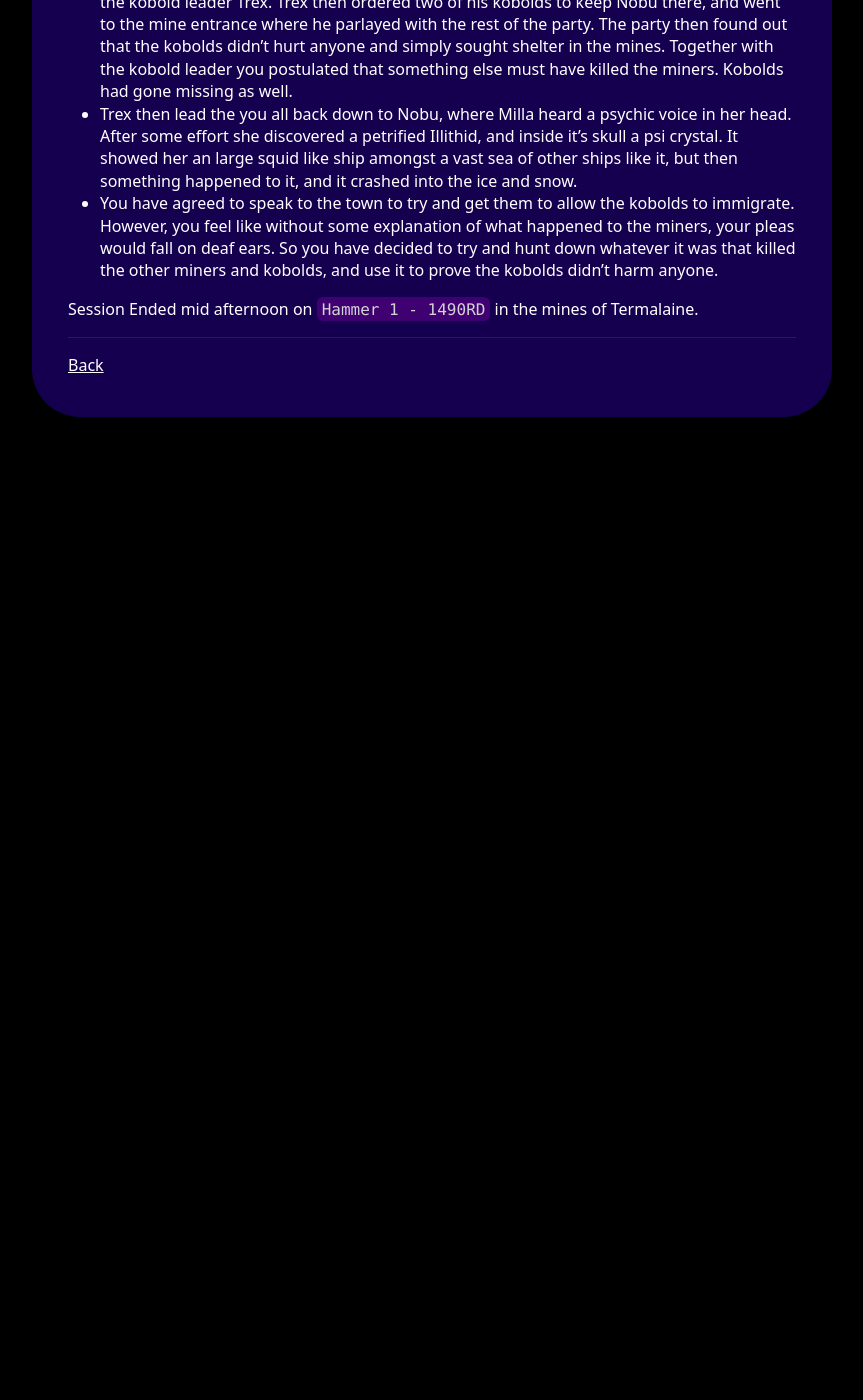
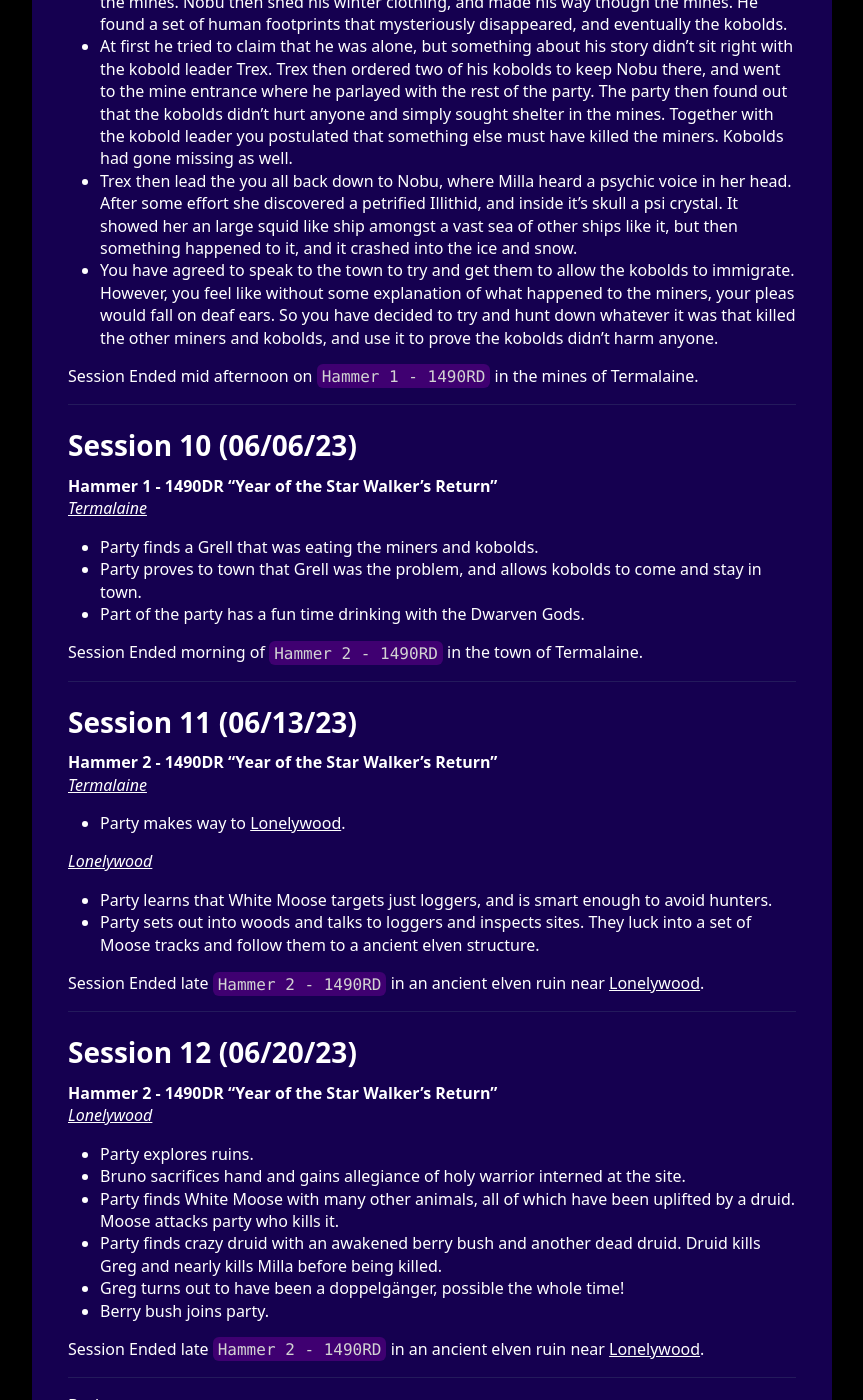
Before and after one commit to GMTim/RimeOfTheFrostMaiden, a Jekyll site: the page built from past-sessions.md, in a window 1280 px wide and 1400 px high, scrolled down 10376 px. Shown: the whole window, without its empty margins (208-1071 px from the left). Built offline with Jekyll 4.4.1, drawn with Linux system fonts in a browser that asks for light colours; before the commit the page ends 10813 px from its top, so only the background shows below that; some of the changed text lies outside the part shown.

Commit message:
Added in updates for last few sessions.

```diff
--- a/past-sessions.md
+++ b/past-sessions.md
@@ -11,6 +11,9 @@
 > - [Session 7](#session-7-031423) - 03/14/23
 > - [Session 8](#session-8-032123) - 03/21/23
 > - [Session 9](#session-9-041823) - 04/18/23
+> - [Session 10](#session-10-060623) - 06/06/23
+> - [Session 10](#session-11-061323) - 06/13/23
+> - [Session 11](#session-12-062023) - 06/20/23
 
 ### Session 1 (01/24/23)
 **Nightal 20 - 1489DR "The Year of the Warrior Princess"**
@@ -205,4 +208,46 @@ _[Termalaine](./locations/termalaine.md)_
 Session Ended mid afternoon on `Hammer 1 - 1490RD` in the mines of Termalaine.
 
 ---
+
+### Session 10 (06/06/23)
+**Hammer 1 - 1490DR “Year of the Star Walker's Return”**
+_[Termalaine](./locations/termalaine.md)_
+
+- Party finds a Grell that was eating the miners and kobolds.
+- Party proves to town that Grell was the problem, and allows kobolds to come and stay in town.
+- Part of the party has a fun time drinking with the Dwarven Gods.
+
+Session Ended morning of `Hammer 2 - 1490RD` in the town of Termalaine.
+
+---
+
+### Session 11 (06/13/23)
+**Hammer 2 - 1490DR “Year of the Star Walker's Return”**
+_[Termalaine](./locations/termalaine.md)_
+
+- Party makes way to [Lonelywood](./locations/lonelywood.md).
+
+_[Lonelywood](./locations/lonelywood.md)_
+
+- Party learns that White Moose targets just loggers, and is smart enough to avoid hunters.
+- Party sets out into woods and talks to loggers and inspects sites. They luck into a set of Moose tracks and follow them to a ancient elven structure.
+
+Session Ended late `Hammer 2 - 1490RD` in an ancient elven ruin near [Lonelywood](./locations/lonelywood.md).
+
+---
+
+### Session 12 (06/20/23)
+**Hammer 2 - 1490DR “Year of the Star Walker's Return”**
+_[Lonelywood](./locations/lonelywood.md)_
+
+- Party explores ruins.
+- Bruno sacrifices hand and gains allegiance of holy warrior interned at the site.
+- Party finds White Moose with many other animals, all of which have been uplifted by a druid. Moose attacks party who kills it.
+- Party finds crazy druid with an awakened berry bush and another dead druid. Druid kills Greg and nearly kills Milla before being killed.
+- Greg turns out to have been a doppelgänger, possible the whole time!
+- Berry bush joins party.
+
+Session Ended late `Hammer 2 - 1490RD` in an ancient elven ruin near [Lonelywood](./locations/lonelywood.md).
+
+---
 [Back](./)
```
Also changed, not shown: index.md (+12 -13 lines), locations/locations.md (+2 -0 lines), locations/lonelywood.md (added, +20 -0 lines).
